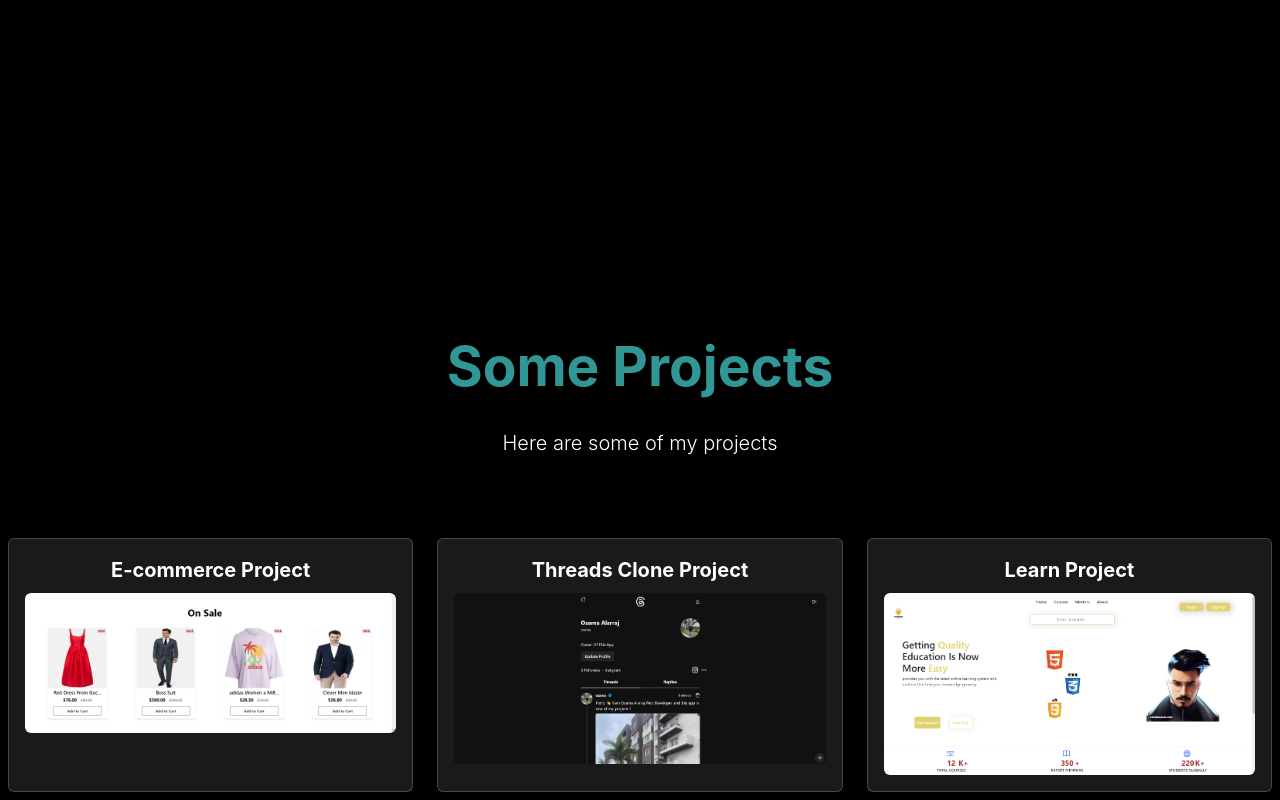
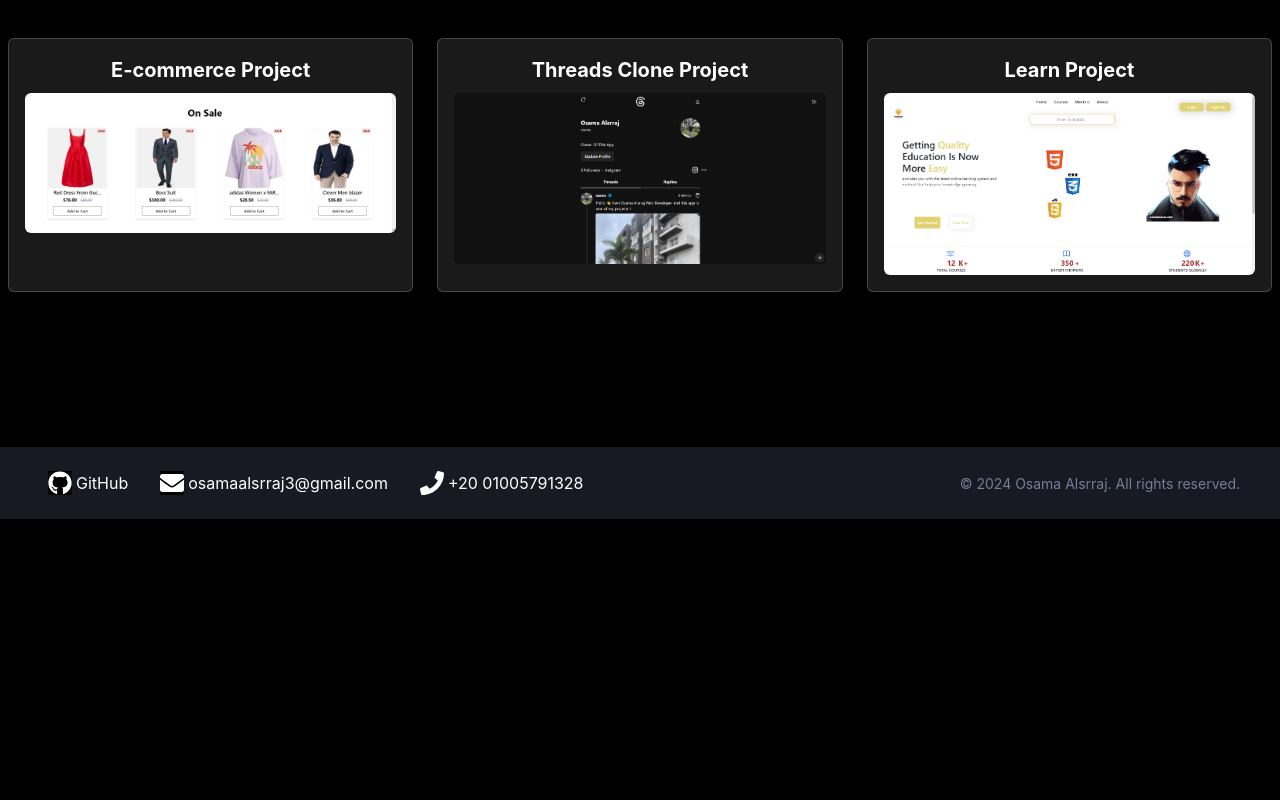
Before and after one commit to osama2-9/portfolio, a React (Vite) app: page / in a window 1280 px wide. Shown: the part 2883-3683 px from the top of the page. After the commit the page ends 3402 px from the top, so only its background shows below. Built offline with nearby package versions, Linux system fonts and the light colour scheme.

Commit message:
add footer

```diff
--- a/index.html
+++ b/index.html
@@ -1,15 +1,21 @@
-<!doctype html>
+<!DOCTYPE html>
 <html lang="en">
-<head>
+  <head>
     <meta charset="UTF-8" />
     <meta name="viewport" content="width=device-width, initial-scale=1.0" />
-    <meta name="description" content="Portfolio of Osama Alsrraj, showcasing web development projects and skills." />
-    <meta name="keywords" content="portfolio, web development, React, Chakra UI, JavaScript, CSS" />
+    <meta
+      name="description"
+      content="Portfolio of Osama Alsrraj, showcasing web development projects and skills."
+    />
+    <meta
+      name="keywords"
+      content="portfolio, web development, React, Chakra UI, JavaScript, CSS"
+    />
     <meta name="author" content="Osama Alsrraj" />
     <title>Osama Alsrraj</title>
-</head>
-<body>
+  </head>
+  <body>
     <div id="root"></div>
     <script type="module" src="/src/main.jsx"></script>
-</body>
+  </body>
 </html>
--- a/package.json
+++ b/package.json
@@ -17,6 +17,7 @@
     "framer-motion": "^11.2.12",
     "react": "^18.2.0",
     "react-dom": "^18.2.0",
+    "react-icons": "^5.2.1",
     "react-multi-carousel": "^2.8.5",
     "react-responsive-carousel": "^3.2.23",
     "react-router-dom": "^6.24.0",
--- a/src/App.css
+++ b/src/App.css
@@ -1,5 +1,6 @@
 * {
     background-color: #000;
+    scroll-behavior: smooth;
 }
 
 
--- a/src/App.jsx
+++ b/src/App.jsx
@@ -1,5 +1,6 @@
 import './App.css'
 import Aboutme from './components/Aboutme'
+import Footer from './components/Footer'
 import Hero from './components/Hero'
 import Navbar from './components/Navbar'
 import Projects from './components/Projects'
@@ -14,6 +15,7 @@ function App() {
       <Aboutme />
       <Services />
       <Projects />
+      <Footer />
 
     </>
 
--- a/src/components/Aboutme.jsx
+++ b/src/components/Aboutme.jsx
@@ -35,6 +35,7 @@ const Aboutme = () => {
 
   return (
     <Flex
+      id="about"
       direction="column"
       alignItems="center"
       justifyContent="center"
@@ -121,7 +122,7 @@ const Aboutme = () => {
           ))}
         </Swiper>
         <Box mt={30}>
-          <Box bg={'transparent'} color={'white'} position={'relative'}  top={'250'} fontSize={['25' ,'40' ,'50']} fontWeight={'bolder'} zIndex={10}>
+          <Box bg={'transparent'} color={'white'} position={'relative'} top={'250'} fontSize={['25', '40', '50']} fontWeight={'bolder'} zIndex={10}>
             <Text mb={4} bg={'transparent'}>Have a Project ?</Text>
             <Button bg={'teal.500'} color={'white'}>Contact me</Button>
 
--- /dev/null
+++ b/src/components/Footer.jsx
@@ -0,0 +1,64 @@
+import { Box, Flex, Text, Icon, Link } from "@chakra-ui/react";
+import { FaGithub, FaPhone, FaEnvelope } from "react-icons/fa";
+
+const Footer = () => {
+    return (
+        <Box
+        id="contact"
+            color="white"
+            position="relative"
+            top={{
+                lg:"3330px",
+                base:"3750px",
+                sm:"3750px"
+            }}
+            width="100%"
+            bg="gray.900"
+            py={6}
+            px={4}
+        >
+            <Flex
+                bg={'transparent'}
+                flexDirection={{ sm: "column", base: 'column', md: 'row' }}
+                align="center"
+                justify="space-between"
+
+                maxW="1200px"
+                mx="auto"
+            >
+                <Flex
+                gap={4}
+                    bg={'transparent'}
+                    flexDirection={{ sm: "column", base: 'column', md: 'row' }}
+                    justify={{ base: 'center', md: 'flex-start' }}
+                    wrap="wrap"
+                    mb={{ base: 4, md: 0 }}
+                >
+                    <Link href="https://github.com/osama2-9" isExternal mx={2}>
+                        <Flex bg={'transparent'} align="center">
+                            <Icon as={FaGithub} w={6} h={6} mr={1} />
+                            <Text bg={'transparent'}>GitHub</Text>
+                        </Flex>
+                    </Link>
+
+                    <Link href="mailto:osamaalsrraj3@gmail.com" mx={2}>
+                        <Flex bg={'transparent'} align="center">
+                            <Icon as={FaEnvelope} w={6} h={6} mr={1} />
+                            <Text bg={'transparent'}>osamaalsrraj3@gmail.com</Text>
+                        </Flex>
+                    </Link>
+
+                    <Flex bg={'transparent'} align="center" mx={2}>
+                        <Icon bg={'transparent'} as={FaPhone} w={6} h={6} mr={1} />
+                        <Text bg={'transparent'}>+20 01005791328</Text>
+                    </Flex>
+                </Flex>
+                <Text bg={'transparent'} fontSize="sm" color="gray.500" textAlign={{ base: 'center', md: 'right' }}>
+                    &copy; {new Date().getFullYear()} Osama Alsrraj. All rights reserved.
+                </Text>
+            </Flex>
+        </Box>
+    );
+};
+
+export default Footer;
--- a/src/components/Hero.jsx
+++ b/src/components/Hero.jsx
@@ -4,6 +4,7 @@ const Hero = () => {
     let name = "I'm Osama Alsrraj";
     return (
         <Box
+        id="home"
             position="absolute"
             top={["50px", "100px", "150px"]}
             left={["20px", "50px", "100px"]}
--- a/src/components/Navbar.jsx
+++ b/src/components/Navbar.jsx
@@ -29,7 +29,7 @@ const Navbar = () => {
                 </Box>
                 <HStack spacing="4" display={{ base: "none", md: "flex" }}>
                     <Link
-                        href="#"
+                        href="#home"
                         _hover={{ textDecoration: "none", color: "blue.500" }}
                     >
                         Home
--- a/src/components/Projects.jsx
+++ b/src/components/Projects.jsx
@@ -1,5 +1,5 @@
 /* eslint-disable no-unused-vars */
-import  { useState } from 'react';
+import { useState } from 'react';
 import { Box, SimpleGrid, Image, Modal, ModalOverlay, ModalContent, ModalHeader, ModalFooter, ModalBody, ModalCloseButton, Button, Text } from "@chakra-ui/react";
 
 const Projects = () => {
@@ -56,10 +56,11 @@ const Projects = () => {
     };
 
     return (
-        <Box mt={{
-            base: "500px",
-            sm: "600px"
-        }} p={2} w={'100%'} position={'absolute'} top={'2600px'}>
+        <Box id='projects' mt={{
+            base: "400px",
+
+
+        }} p={2} w={'100%'} position={'absolute'} top={'2300px'}>
             <Box mb={8}>
                 <Text mb={5} textAlign={'center'} color={'teal.500'} fontWeight={'bold'} fontSize={["40px", "50px", "55px"]}>Some Projects</Text>
                 <Text fontWeight={'300'} fontSize={'20'} color={'white'} textAlign={'center'}>Here are some of my projects</Text>
--- a/src/components/Services.jsx
+++ b/src/components/Services.jsx
@@ -9,7 +9,7 @@ const Services = () => {
 
     return (
         <>
-            <Flex p={2} flexDirection={'column'} alignItems={'center'} color={'white'} top={'2200px'} position={'absolute'}>
+            <Flex id="services" p={2} flexDirection={'column'} alignItems={'center'} color={'white'} top={'2100px'} position={'absolute'}>
                 <Box textAlign={'center'} mb={8}>
                     <Text fontSize={["40px", "50px", "55px"]} fontWeight="bold" className="text-teal-500">Services</Text>
                 </Box>
```
Also changed, not shown: 1 other file (tests, documents, lock files or other folders).
